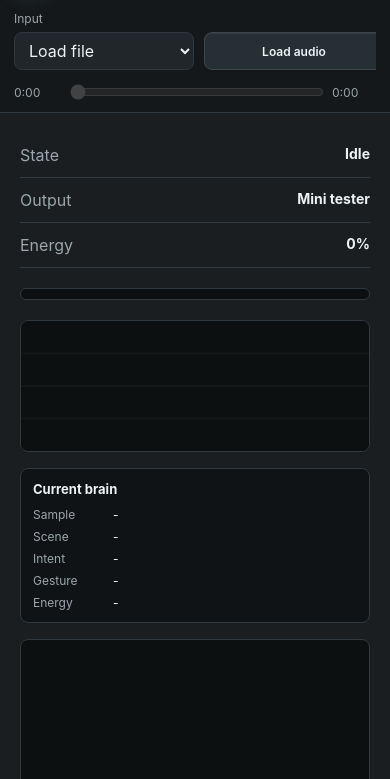
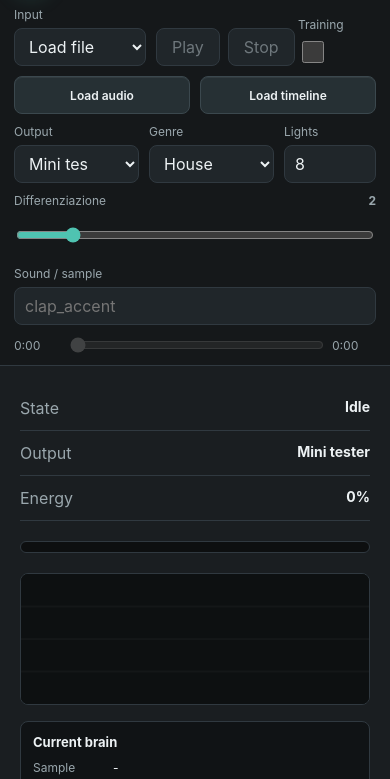
Before and after one commit to paolo01seria-dot/lighting-brain-mvp, a plain HTML site: page web/index.html in a window 390 px wide. Shown: the part 54-833 px from the top of the page. Drawn offline with Linux system fonts and the light colour scheme.

Commit message:
Fix web layout and fixture macro groups

```diff
--- a/web/app.js
+++ b/web/app.js
@@ -17,10 +17,9 @@ const trainingColors = [
 ];
 
 const positionNaming = {
+  totalFixtureSlots: 32,
   centreDeadbandPercent: 4,
-  outerLeftPercent: 25,
-  outerRightPercent: 75,
-  maxFixturesPerSide: 8,
+  sideInnerPercent: 25,
 };
 
 const genreProfiles = {
@@ -197,11 +196,12 @@ function positionInfo(index) {
   const position = positions[index] ?? { x: 50, y: 50 };
   const zone = position.y < 33 ? "up" : position.y < 66 ? "middle" : "down";
   const side = Math.abs(position.x - 50) < positionNaming.centreDeadbandPercent ? "centre" : position.x < 50 ? "L" : "R";
+  const slotsPerQuarter = Math.max(1, Math.ceil(positionNaming.totalFixtureSlots / 4));
   const outer =
     side === "L"
-      ? position.x <= positionNaming.outerLeftPercent
+      ? position.x <= positionNaming.sideInnerPercent
       : side === "R"
-        ? position.x >= positionNaming.outerRightPercent
+        ? position.x >= 100 - positionNaming.sideInnerPercent
         : false;
   const sameZoneSide = positions
     .map((candidate, candidateIndex) => ({ ...candidate, index: candidateIndex }))
@@ -210,9 +210,9 @@ function positionInfo(index) {
       const candidateSide = Math.abs(candidate.x - 50) < positionNaming.centreDeadbandPercent ? "centre" : candidate.x < 50 ? "L" : "R";
       const candidateOuter =
         candidateSide === "L"
-          ? candidate.x <= positionNaming.outerLeftPercent
+          ? candidate.x <= positionNaming.sideInnerPercent
           : candidateSide === "R"
-            ? candidate.x >= positionNaming.outerRightPercent
+            ? candidate.x >= 100 - positionNaming.sideInnerPercent
             : false;
       return candidateZone === zone && candidateSide === side && candidateOuter === outer;
     })
@@ -224,14 +224,19 @@ function positionInfo(index) {
   const rank = clamp(
     Math.max(1, sameZoneSide.findIndex((candidate) => candidate.index === index) + 1),
     1,
-    positionNaming.maxFixturesPerSide
+    slotsPerQuarter
   );
+  const macroGroup = side === "centre"
+    ? `${zone}-centre-all`
+    : `${zone}-${side}-${outer ? "all-to-last" : "all"}`;
   return {
     zone,
     side,
     rank,
     position: outer ? fromLastLabel(rank) : String(rank),
     outer,
+    macro_group: macroGroup,
+    slots_per_quarter: slotsPerQuarter,
   };
 }
 
@@ -1680,6 +1685,8 @@ function saveTrainingAnnotation() {
         rank: info.rank,
         position: info.position,
         outer: info.outer,
+        macro_group: info.macro_group,
+        slots_per_quarter: info.slots_per_quarter,
         x: roundNumber(positions[index]?.x ?? 0, 2),
         y: roundNumber(positions[index]?.y ?? 0, 2),
         color: color?.name ?? "off",
--- a/web/index.html
+++ b/web/index.html
@@ -4,7 +4,7 @@
     <meta charset="utf-8">
     <meta name="viewport" content="width=device-width, initial-scale=1">
     <title>Lighting Brain</title>
-    <link rel="stylesheet" href="styles.css?v=20260529-9">
+    <link rel="stylesheet" href="styles.css?v=20260529-10">
     <style>
       :root { color-scheme: dark; --bg: #111315; --panel: #1a1e21; --panel-2: #20262a; --line: #303940; --text: #edf2f4; --muted: #9aa7ad; --accent: #4fc3b1; --danger: #ff5c65; --radius: 8px; }
       * { box-sizing: border-box; }
@@ -16,7 +16,7 @@
       .brand-mark { width: 34px; height: 34px; border-radius: 50%; background: linear-gradient(135deg, #ff4f62 0 25%, #ffc857 25% 50%, #30c5ff 50% 75%, #f5f7f8 75%); }
       h1 { margin: 0; font-size: 18px; font-weight: 720; }
       p { margin: 2px 0 0; color: var(--muted); font-size: 13px; }
-      .controls { display: flex; align-items: end; justify-content: flex-start; gap: 10px; flex-wrap: nowrap; min-width: 0; overflow-x: auto; padding-bottom: 2px; scrollbar-width: thin; }
+      .controls { display: flex; align-items: end; justify-content: flex-start; gap: 10px; flex-wrap: wrap; min-width: 0; }
       label, .file-control { display: grid; gap: 6px; min-width: 150px; width: 150px; flex: 0 0 150px; }
       label span, .file-control span { color: var(--muted); font-size: 12px; }
       select, .number-control input, .file-control, button { min-height: 38px; border: 1px solid var(--line); border-radius: var(--radius); background: var(--panel-2); color: var(--text); }
@@ -30,7 +30,7 @@
       .range-control input { accent-color: var(--accent); height: 38px; }
       .range-control span { display: flex; justify-content: space-between; gap: 10px; }
       .transport { display: flex; gap: 8px; width: 132px; flex: 0 0 132px; }
-      .training-switch { min-width: 96px; width: 96px; flex-basis: 96px; }
+      .training-switch { min-width: 84px; width: 84px; flex-basis: 84px; }
       .training-switch input { width: 22px; height: 22px; accent-color: var(--accent); }
       .sample-control { min-width: 220px; width: 220px; flex-basis: 220px; }
       .sample-control input { min-height: 38px; width: 100%; padding: 0 10px; border: 1px solid var(--line); border-radius: var(--radius); background: var(--panel-2); color: var(--text); }
@@ -56,7 +56,7 @@
       .metadata-panel div { display: grid; grid-template-columns: 72px minmax(0, 1fr); gap: 8px; }
       .metadata-panel dt { color: var(--muted); font-size: 12px; }
       .metadata-panel dd { margin: 0; overflow: hidden; color: var(--text); font-size: 12px; text-overflow: ellipsis; white-space: nowrap; }
-      .stage-panel { display: grid; grid-template-rows: auto minmax(420px, 1fr); gap: 16px; padding: 22px; min-width: 0; min-height: 560px; }
+      .stage-panel { display: grid; grid-template-rows: auto auto minmax(420px, 1fr); gap: 10px; padding: 22px; min-width: 0; min-height: 560px; }
       .stage-toolbar { display: flex; align-items: center; justify-content: space-between; gap: 16px; }
       .stage-actions { display: flex; justify-content: flex-end; gap: 8px; flex-wrap: wrap; }
       .stage-toolbar h2 { margin: 0; font-size: 16px; }
@@ -89,7 +89,7 @@
       .is-training .light { outline: 1px solid rgba(79,195,177,.45); outline-offset: 4px; }
       .is-mic-mode .source-file-panel, .is-mic-mode .source-file-control, .source-mic-panel, .device-control { display: none !important; }
       .is-mic-mode .source-mic-panel, .is-mic-mode .device-control { display: block !important; }
-      @media (max-width: 860px) { .topbar { display: grid; grid-template-columns: 1fr; gap: 10px; padding: 12px 14px 10px; } .tester-layout { display: block; } .controls { justify-content: flex-start; margin-top: 0; } label, .file-control { flex: 0 0 180px; width: 180px; } .transport { flex: 0 0 132px; } .training-switch { flex: 0 0 92px; } .mini-player { margin-top: 0; } .meter-panel { border-right: 0; border-bottom: 1px solid var(--line); } .stage-panel { padding: 14px; } }
+      @media (max-width: 860px) { .topbar { display: grid; grid-template-columns: 1fr; gap: 10px; padding: 12px 14px 10px; } .tester-layout { display: block; } .controls { justify-content: flex-start; margin-top: 0; } label, .file-control { flex: 1 1 calc((100% - 30px) / 4); min-width: 118px; width: auto; } .file-control { flex-basis: calc((100% - 30px) / 4); } .transport { flex: 0 0 132px; } .training-switch { flex: 0 0 78px; min-width: 78px; width: 78px; } .sample-control { flex: 1 1 220px; } .range-control { flex: 1 1 180px; } .number-control { flex: 0 0 92px; } .mini-player { margin-top: 0; } .meter-panel { border-right: 0; border-bottom: 1px solid var(--line); } .stage-panel { padding: 14px; gap: 8px; } }
     </style>
   </head>
   <body>
@@ -114,6 +114,16 @@
               <option value="rekordbox" disabled>Rekordbox</option>
               <option value="spotify" disabled>Spotify</option>
             </select>
+          </label>
+
+          <div class="transport">
+            <button id="playButton" type="button" disabled>Play</button>
+            <button id="stopButton" type="button" disabled>Stop</button>
+          </div>
+
+          <label class="training-switch">
+            <span>Training</span>
+            <input id="trainingMode" type="checkbox">
           </label>
 
           <label class="file-control source-file-control">
@@ -163,16 +173,6 @@
           <label class="range-control">
             <span>Differenziazione <strong id="differentiationValue">2</strong></span>
             <input id="differentiation" type="range" min="1" max="8" value="2">
-          </label>
-
-          <div class="transport">
-            <button id="playButton" type="button" disabled>Play</button>
-            <button id="stopButton" type="button" disabled>Stop</button>
-          </div>
-
-          <label class="training-switch">
-            <span>Training</span>
-            <input id="trainingMode" type="checkbox">
           </label>
 
           <label class="sample-control">
@@ -260,6 +260,6 @@
       </section>
     </main>
 
-    <script src="app.js?v=20260529-9"></script>
+    <script src="app.js?v=20260529-10"></script>
   </body>
 </html>
--- a/web/styles.css
+++ b/web/styles.css
@@ -79,11 +79,8 @@ p {
   align-items: end;
   justify-content: flex-start;
   gap: 10px;
-  flex-wrap: nowrap;
+  flex-wrap: wrap;
   min-width: 0;
-  overflow-x: auto;
-  padding-bottom: 2px;
-  scrollbar-width: thin;
 }
 
 .mini-player {
@@ -221,9 +218,9 @@ select {
 }
 
 .training-switch {
-  min-width: 96px;
-  width: 96px;
-  flex-basis: 96px;
+  min-width: 84px;
+  width: 84px;
+  flex-basis: 84px;
 }
 
 .training-switch input {
@@ -380,8 +377,8 @@ button:disabled {
 
 .stage-panel {
   display: grid;
-  grid-template-rows: auto minmax(420px, 1fr);
-  gap: 16px;
+  grid-template-rows: auto auto minmax(420px, 1fr);
+  gap: 10px;
   padding: 22px;
   min-width: 0;
   min-height: 560px;
@@ -674,8 +671,13 @@ button:disabled {
 
   label,
   .file-control {
-    flex: 0 0 180px;
-    width: 180px;
+    flex: 1 1 calc((100% - 30px) / 4);
+    min-width: 118px;
+    width: auto;
+  }
+
+  .file-control {
+    flex-basis: calc((100% - 30px) / 4);
   }
 
   .transport {
@@ -683,6 +685,20 @@ button:disabled {
   }
 
   .training-switch {
+    flex: 0 0 78px;
+    min-width: 78px;
+    width: 78px;
+  }
+
+  .sample-control {
+    flex: 1 1 220px;
+  }
+
+  .range-control {
+    flex: 1 1 180px;
+  }
+
+  .number-control {
     flex: 0 0 92px;
   }
 
@@ -697,5 +713,6 @@ button:disabled {
 
   .stage-panel {
     padding: 14px;
+    gap: 8px;
   }
 }
```
